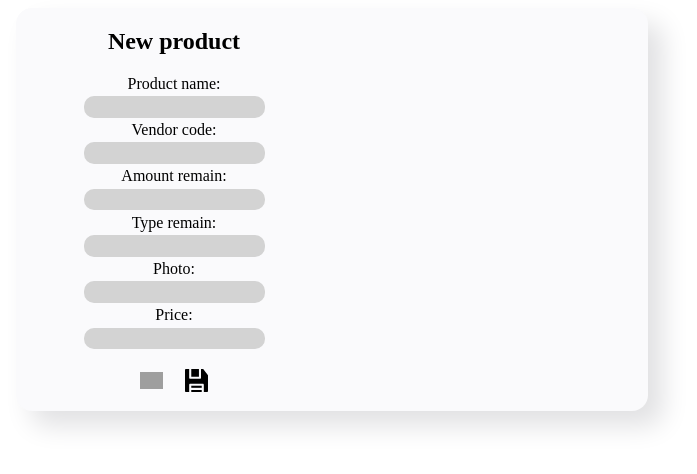
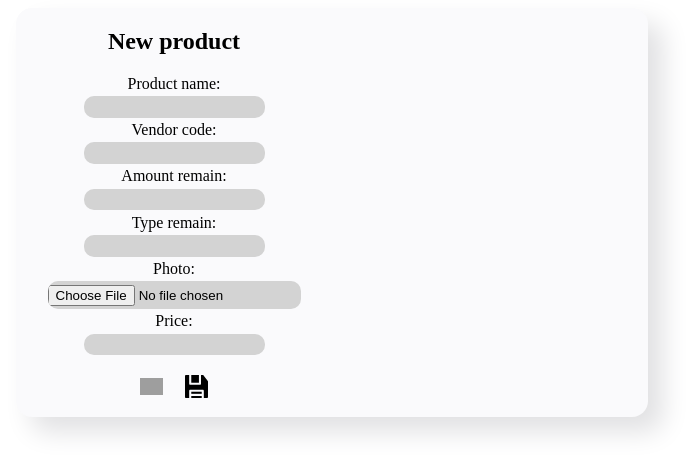
Before and after one commit to paulsaver/search-product-frontend, an Angular app: page /add in a window 1280 px wide. Shown: the top 474 px of the page, without its empty margins (308-1005 px from the left). Built offline with nearby package versions, Linux system fonts and the light colour scheme; grey boxes are pictures that could not be loaded; what angular-in-memory-web-api would draw is missing.

Commit message:
Add file upload elements

```diff
--- a/src/app/add-product/add-product.component.html
+++ b/src/app/add-product/add-product.component.html
@@ -19,7 +19,10 @@
       </div>
       <div>
         <label for="product-photo">Photo: </label>
-        <input id="product-photo" [(ngModel)]="product.photo">
+        <input #imageInput
+          accept="image/*"
+          (change)="processFile(imageInput)"
+          type="file" id="product-photo">
       </div>
       <div>
         <label for="product-price">Price: </label>
@@ -30,8 +33,9 @@
         <button class="button save-ico" (click)="add()"></button>
       </div>
     </div>
+    <!-- TODO: style this input -->
     <div class="column">
-      <div class="product-image" style="background-image:url('{{product.photo}}')">
+      <div *ngIf="selectedImage" class="product-image" style="background-image:url('{{selectedImage.src}}')">
       </div>
     </div>
 
--- a/src/app/add-product/add-product.component.ts
+++ b/src/app/add-product/add-product.component.ts
@@ -2,6 +2,7 @@ import { Component, OnInit } from '@angular/core';
 import { Product } from '../product';
 import { ProductService } from '../product.service';
 import { Location } from '@angular/common';
+import { ImageSnippet } from '../image-snippet';
 
 @Component({
   selector: 'app-add-product',
@@ -17,12 +18,26 @@ export class AddProductComponent implements OnInit {
     typeRemain: '',
     photo: '',
     price: ''
-  }
+  };
+
+  selectedImage?: ImageSnippet;
 
   constructor(private productService: ProductService,
     private location: Location) { }
 
   ngOnInit(): void {
+  }
+
+  processFile(imageInput: any) {
+    const file: File = imageInput.files[0];
+    const reader = new FileReader();
+
+    reader.addEventListener('load', (event: any) => {
+
+      this.selectedImage = new ImageSnippet(event.target.result, file);
+    });
+
+    reader.readAsDataURL(file);
   }
 
   goBack(): void {
--- /dev/null
+++ b/src/app/image-snippet.ts
@@ -0,0 +1,3 @@
+export class ImageSnippet {
+    constructor(public src: string, public file: File) {}
+}
```
Also changed, not shown: src/app/photo-upload.service.ts (added, +13 -0 lines), 1 other file (tests, documents, lock files or other folders).
